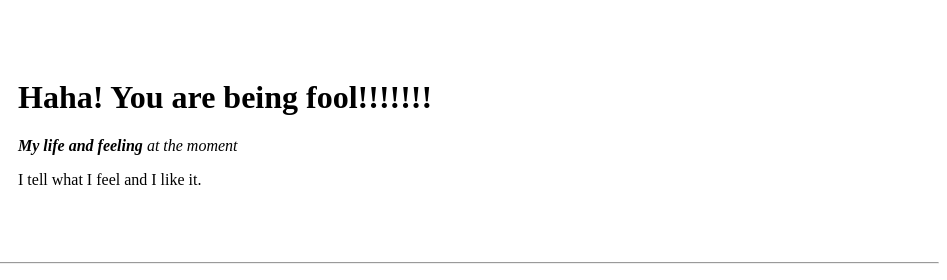
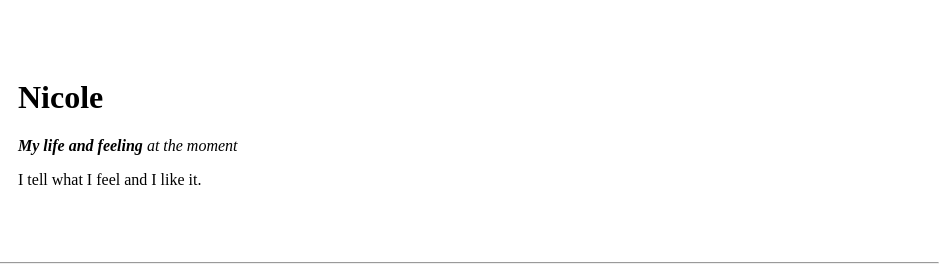
Before and after one commit to Keroro2006/cv, a plain HTML site: page index.html in a window 1280 px wide. Shown: the top 280 px of the page, 333-1280 px from the left. Drawn offline with Linux system fonts and the light colour scheme.

Commit message:
Update index.html

```diff
--- a/index.html
+++ b/index.html
@@ -10,7 +10,7 @@
   <table cellspacing= "20">
     <tr>
       <td><img src="https://thefilmstage.com/wp-content/uploads/2020/07/Feels-Good-Man-1.jpg" alt="Pepe's picture" width="300" height="200"></td>
-      <td><h1>Haha! You are being fool!!!!!!!</h1>
+      <td><h1>Nicole</h1>
       <p><em><strong>My life and feeling</strong> at the moment</em></p>
       <p>I tell what I feel and I like it.</p></td>
     </tr>
```
